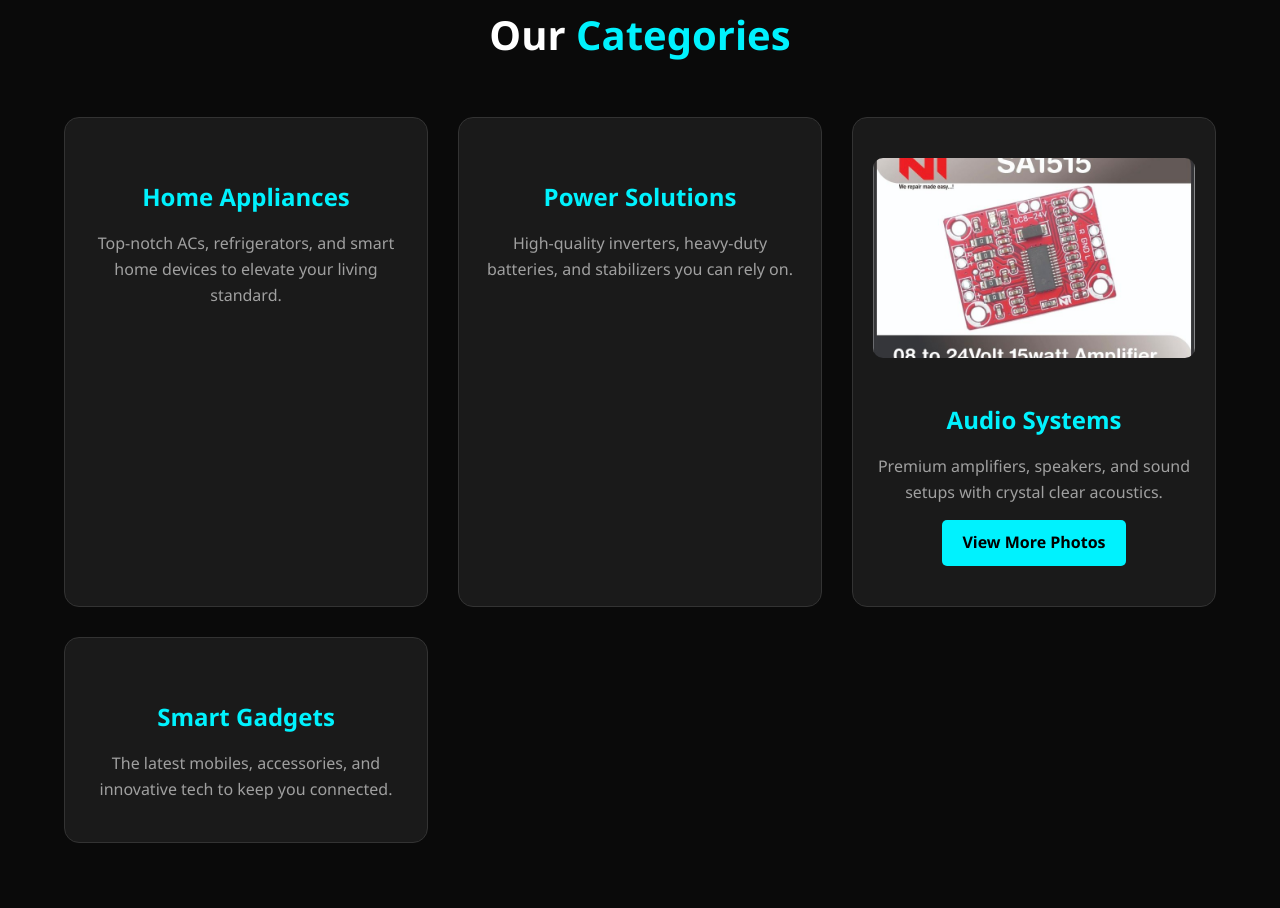
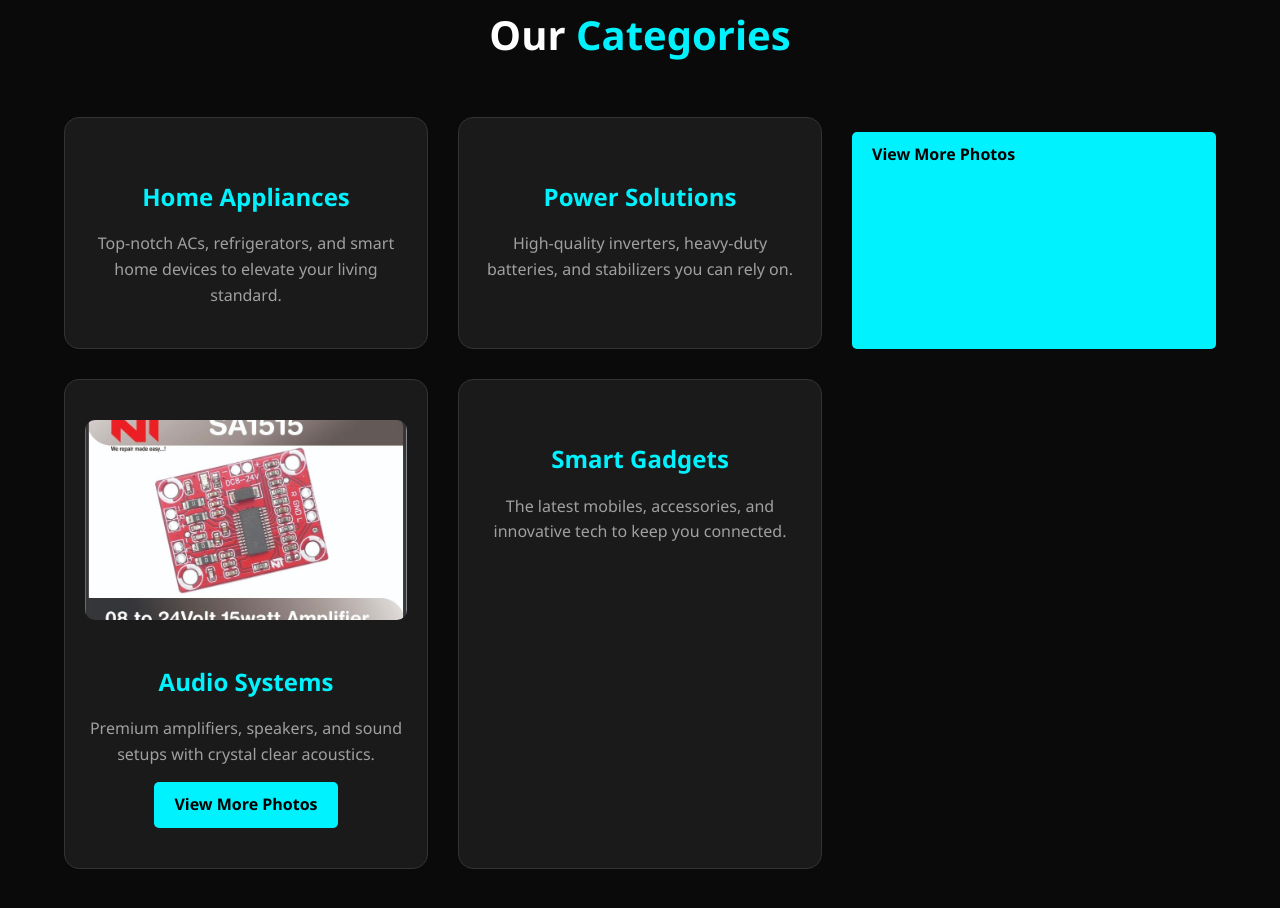
Before and after one commit to JuhiElectronics/JuhiElectronics.github.io, a plain HTML site: page index.html in a window 1280 px wide. Shown: the part 897-1805 px from the top of the page. Drawn offline with Linux system fonts and the light colour scheme.

Commit message:
Update index.html

```diff
--- a/index.html
+++ b/index.html
@@ -266,6 +266,7 @@
                 <h3>Power Solutions</h3>
                 <p>High-quality inverters, heavy-duty batteries, and stabilizers you can rely on.</p>
             </div>
+            <a href="PowerSolutions.html" style="display: inline-block; margin-top: 15px; padding: 10px 20px; background: #00f2fe; color: #000; text-decoration: none; border-radius: 5px; font-weight: bold;">View More Photos</a>
             <div class="card">
                 <img src="3.jpeg" class="product-img">
                 <h3>Audio Systems</h3>
```
